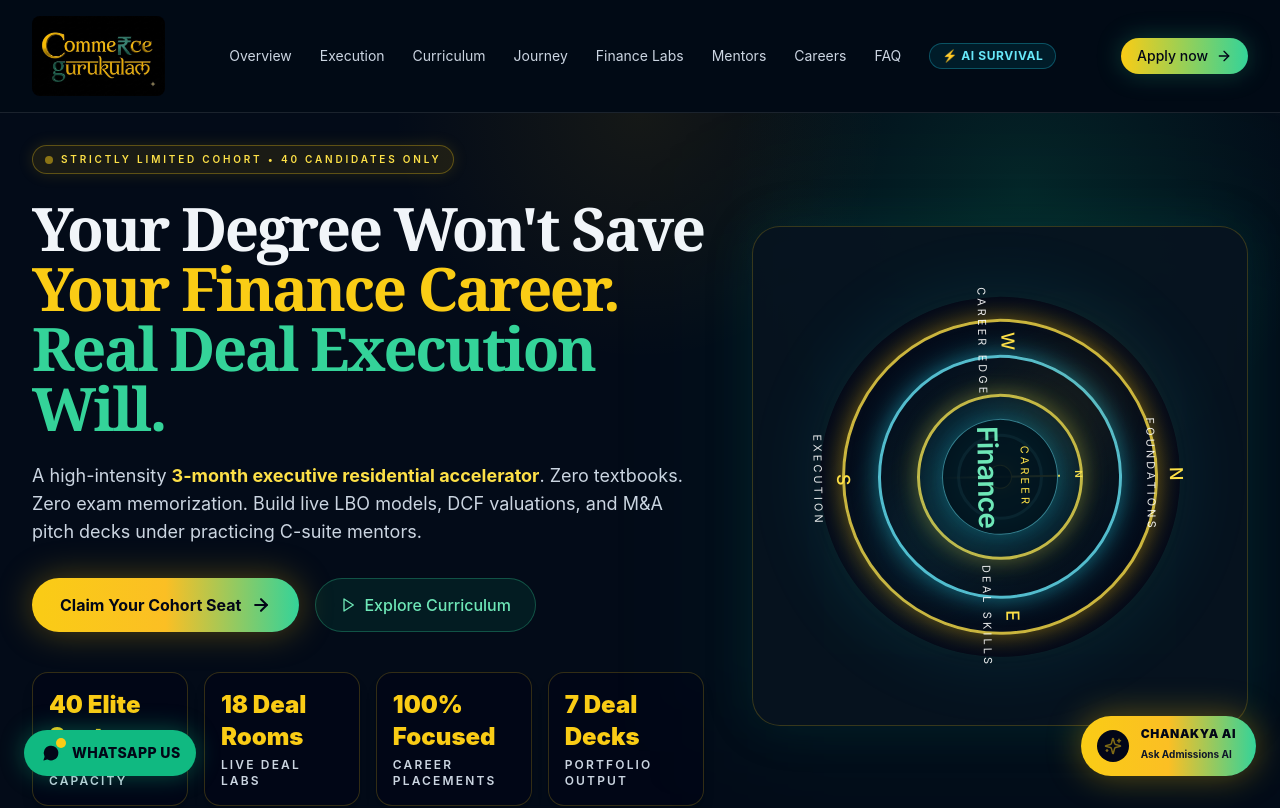
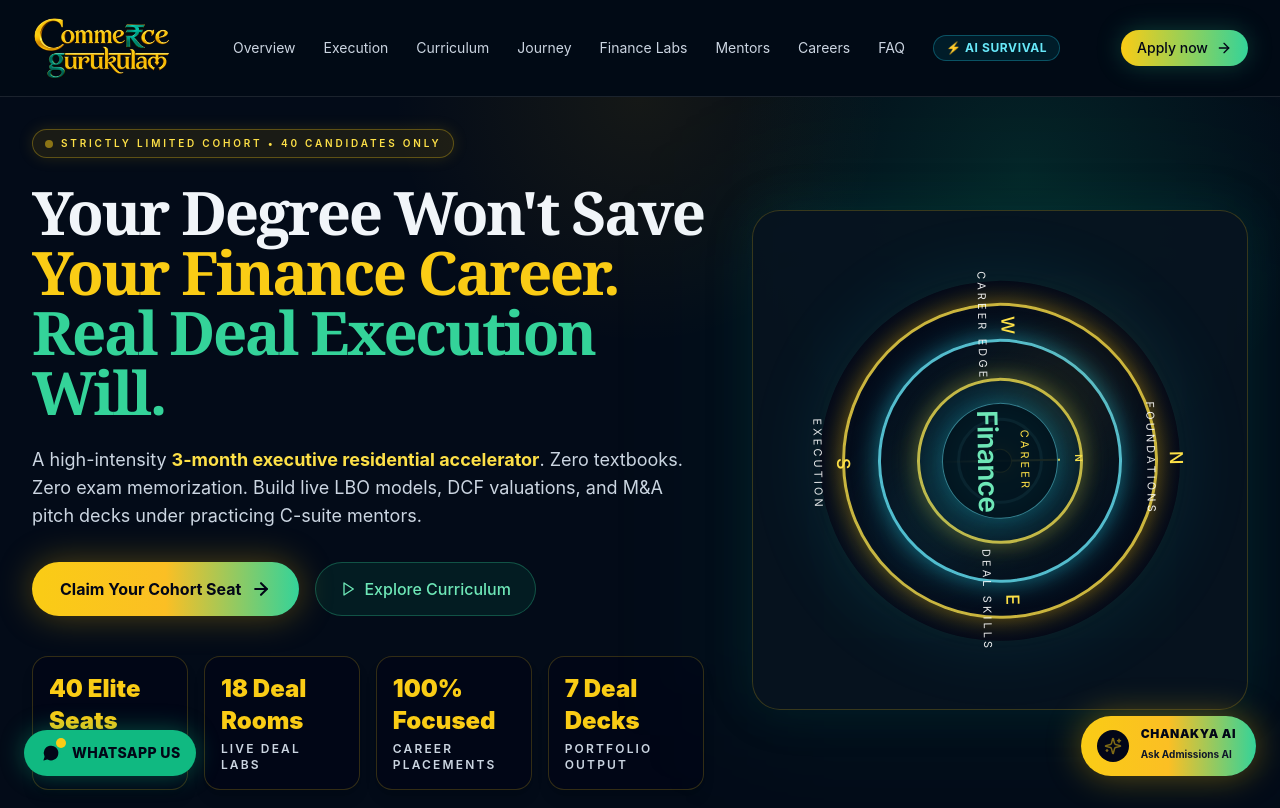
Before and after one commit to jaivarmanlc/Financial--Gurukulam, a React (Vite) app: page / in a window 1280 px wide. Shown: the top 808 px of the page. Built offline with nearby package versions, Linux system fonts and the light colour scheme.

Commit message:
fix: update logo to transparent PNG high-res asset

```diff
--- a/src/components/Footer.jsx
+++ b/src/components/Footer.jsx
@@ -25,7 +25,7 @@ export default function Footer({ onApplyClick }) {
 
         <div className="mt-10 flex flex-col gap-8 border-t border-white/10 pt-8 text-sm text-slate-400 md:flex-row md:items-start md:justify-between">
           <div className="max-w-xs">
-            <img src="/logo.jpg" alt="Commerce Gurukulam" className="h-16 md:h-20 w-auto object-contain rounded-lg mb-2" />
+            <img src="/logo.png" alt="Commerce Gurukulam" className="h-16 md:h-20 w-auto object-contain mb-2" />
             <p className="mt-2 text-slate-400">Commerce & finance execution for serious students.</p>
           </div>
 
--- a/src/components/Navbar.jsx
+++ b/src/components/Navbar.jsx
@@ -10,9 +10,9 @@ export default function Navbar({ onApplyClick, onHomeClick, onAISurvivalClick })
           className="flex items-center cursor-pointer group"
         >
           <img
-            src="/logo.jpg"
+            src="/logo.png"
             alt="Commerce Gurukulam"
-            className="h-14 md:h-18 lg:h-20 w-auto object-contain rounded-lg transition group-hover:scale-105"
+            className="h-12 md:h-16 lg:h-18 w-auto object-contain transition group-hover:scale-105"
           />
         </div>
 
```
Also changed, not shown: public/logo.png (added), 6 other files (tests, documents, lock files or other folders).
